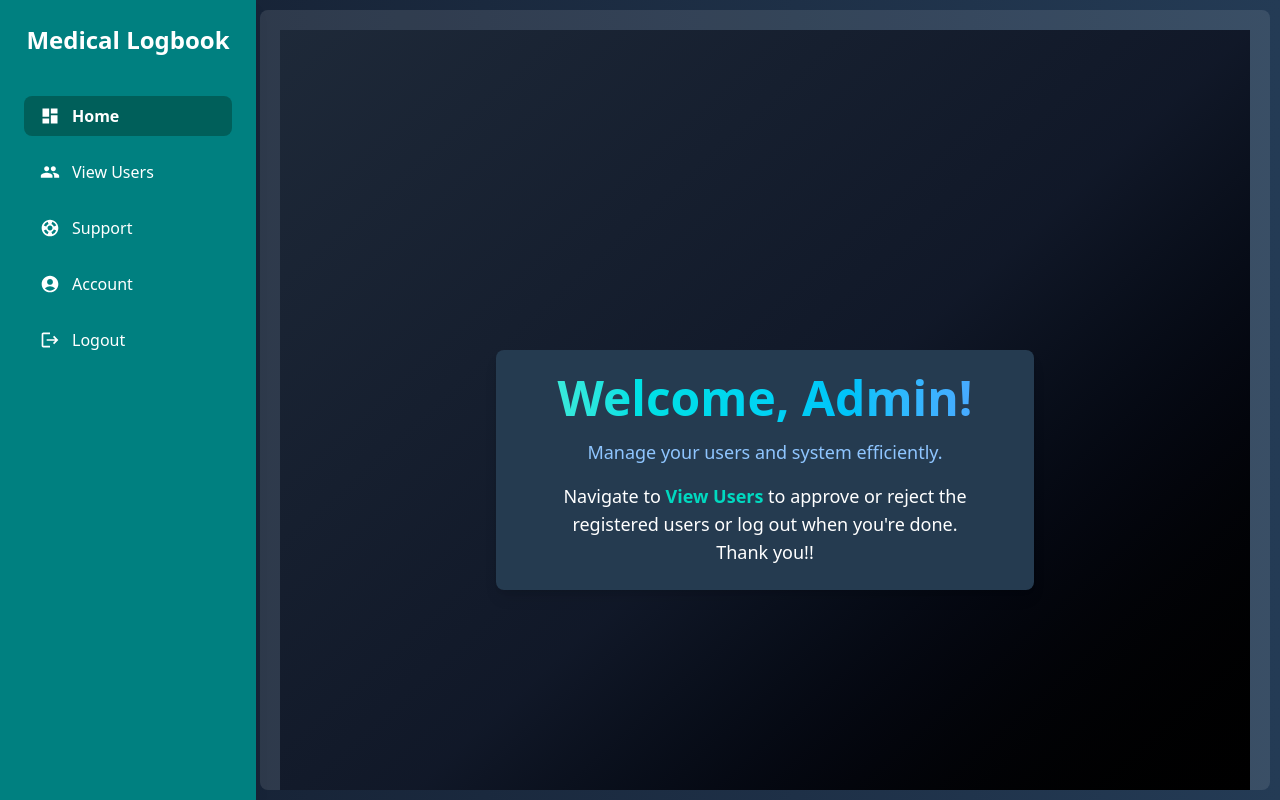
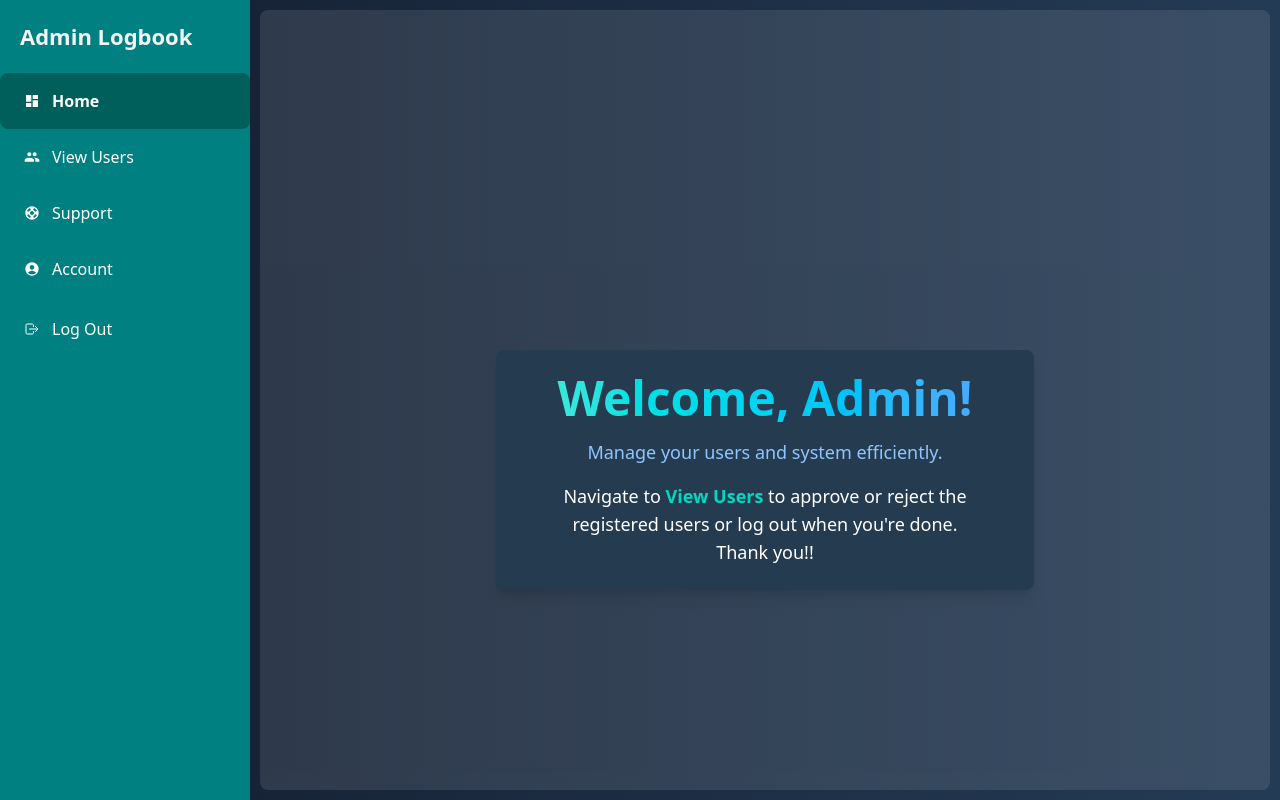
Before and after one commit to MallikarjunMiragi/medlog, a React (Vite) app in the folder medlog-frontend/: page /admin/home in a window 1280 px wide. Built offline with nearby package versions, Linux system fonts and the light colour scheme.

Commit message:
Admin page changes

```diff
--- a/medlog-frontend/src/App.jsx
+++ b/medlog-frontend/src/App.jsx
@@ -48,15 +48,22 @@ const AppLayout = () => {
 
   // ✅ Get user role from Redux store
   const { user } = useSelector((state) => state.auth);
-  const role = user?.role || "student"; // Default to student if role is not available
+  const role = user?.role;
 
   return (
     <div className="flex md:flex-row flex-col h-screen">
-      {!hideSidebar && (<div className="w-[250px] h-10 md:h-screen">
-        {/* ✅ Show correct sidebar based on user role */}
-        {role === "doctor" ? <DoctorSidebar /> : <Sidebar />}
-        </div>
-        )}
+      {!hideSidebar && (
+  <div className="w-[250px] h-10 md:h-screen">
+    {role === "doctor" ? (
+      <DoctorSidebar />
+    ) : role === "admin" ? (
+      <AdminDashboard />
+    ) : role === "student" ? (
+      <Sidebar />
+    ) : null}
+  </div>
+)}
+
         <div className="flex-1 p-5 overflow-y-auto bg-white/10 rounded-lg m-2.5"    style={{scrollbarWidth:"thin"}}>
           <Routes>
             <Route path="/" element={<LoginPage />} />
--- a/medlog-frontend/src/Components/AdminSidebar.jsx
+++ b/medlog-frontend/src/Components/AdminSidebar.jsx
@@ -1,44 +1,101 @@
-import React from "react";
-import { NavLink, useNavigate } from "react-router-dom";
-import { MdDashboard, MdGroup, MdLogout, MdSupport, MdAccountCircle } from "react-icons/md";
+import React, { useState } from "react";
+import { useNavigate, useLocation } from "react-router-dom";
+import { IoLogOutOutline, IoMenu, IoClose } from "react-icons/io5";
+import { MdDashboard, MdGroup, MdSupport, MdAccountCircle } from "react-icons/md";
 
 const AdminSidebar = () => {
   const navigate = useNavigate();
+  const location = useLocation();
+  const [isOpen, setIsOpen] = useState(null);
 
   const handleLogout = () => {
-    localStorage.removeItem("isAdmin");
+    localStorage.removeItem("user");
     navigate("/");
   };
 
-  const navLinkStyles = ({ isActive }) =>
-    `flex items-center gap-3 py-2 px-4 rounded-lg transition-all text-white
-     ${isActive ? "bg-teal-800 font-semibold" : "hover:bg-white/20 hover:border-l-[4px] hover:border-[#3498db] hover:pl-[16px]"}`;
+  const getLinkStyle = (path) => {
+    const isActive = location.pathname === path;
+    return `px-6 py-4 flex gap-3 items-center cursor-pointer rounded-lg transition-all duration-300 ${
+      isActive
+        ? "bg-teal-800 font-semibold"
+        : "hover:bg-white/20 hover:border-l-[4px] hover:border-[#3498db] hover:pl-[16px]"
+    }`;
+  };
 
   return (
-    <div className="w-64 bg-[#008080] text-white min-h-screen p-6 shadow-lg fixed top-0 left-0 h-screen z-50">
-      <h1 className="text-2xl font-bold mb-10 text-center">Medical Logbook</h1>
+    <>
+      {/* 🍔 Burger Icon - Show only when sidebar is closed */}
+      {!isOpen && (
+        <div className="md:hidden p-4 fixed top-0 left-0 z-50">
+          <button onClick={() => setIsOpen(true)} className="text-white text-3xl">
+            <IoMenu />
+          </button>
+        </div>
+      )}
 
-      <nav className="flex flex-col gap-4">
-        <NavLink to="/admin/home" className={navLinkStyles}>
-          <MdDashboard size={20} /> Home
-        </NavLink>
-        <NavLink to="/admin/users" className={navLinkStyles}>
-          <MdGroup size={20} /> View Users
-        </NavLink>
-        <NavLink to="/admin/support" className={navLinkStyles}>
-          <MdSupport size={20} /> Support
-        </NavLink>
-        <NavLink to="/admin/account" className={navLinkStyles}>
-          <MdAccountCircle size={20} /> Account
-        </NavLink>
-        <button
-          onClick={handleLogout}
-          className="flex items-center gap-3 hover:bg-teal-900 py-2 px-4 rounded-lg text-white transition-all"
-        >
-          <MdLogout size={20} /> Logout
-        </button>
-      </nav>
-    </div>
+      {/* 🧱 Sidebar Panel */}
+      <div
+        className={`bg-[#008080] w-[250px] h-screen text-white flex flex-col pt-5 fixed top-0 z-40 transition-transform duration-300 shadow-lg
+        ${isOpen ? "left-0" : "-left-[250px]"} md:left-0`}
+      >
+        {/* 🔠 Title & Close Button */}
+        <div className="flex items-center justify-between px-5 mb-5">
+          <div className="text-[22px] font-bold text-gray-100">Admin Logbook</div>
+          <button onClick={() => setIsOpen(false)} className="md:hidden text-white text-2xl">
+            <IoClose />
+          </button>
+        </div>
+
+        {/* 🔗 Navigation Links */}
+        <ul>
+          <li
+            className={getLinkStyle("/admin/home")}
+            onClick={() => {
+              navigate("/admin/home");
+              setIsOpen(false);
+            }}
+          >
+            <MdDashboard className="icon" /> Home
+          </li>
+          <li
+            className={getLinkStyle("/admin/users")}
+            onClick={() => {
+              navigate("/admin/users");
+              setIsOpen(false);
+            }}
+          >
+            <MdGroup className="icon" /> View Users
+          </li>
+          <li
+            className={getLinkStyle("/admin/support")}
+            onClick={() => {
+              navigate("/admin/support");
+              setIsOpen(false);
+            }}
+          >
+            <MdSupport className="icon" /> Support
+          </li>
+          <li
+            className={getLinkStyle("/admin/account")}
+            onClick={() => {
+              navigate("/admin/account");
+              setIsOpen(false);
+            }}
+          >
+            <MdAccountCircle className="icon" /> Account
+          </li>
+          <li
+            className="px-6 py-5 flex gap-3 items-center cursor-pointer rounded-md transition-all duration-300 hover:bg-[#154f4e]"
+            onClick={() => {
+              handleLogout();
+              setIsOpen(false);
+            }}
+          >
+            <IoLogOutOutline className="icon" /> Log Out
+          </li>
+        </ul>
+      </div>
+    </>
   );
 };
 
--- a/medlog-frontend/src/pages/AccountPage.jsx
+++ b/medlog-frontend/src/pages/AccountPage.jsx
@@ -306,8 +306,6 @@ const AccountPage = () => {
     </select>
   </>
 )}
-
-
       <button className="w-full p-3 bg-[#008080] rounded-md cursor-pointer transition hover:bg-[#015b5b]" onClick={handleUpdate}>
         Update
       </button>
--- a/medlog-frontend/src/pages/AdminDashboard.jsx
+++ b/medlog-frontend/src/pages/AdminDashboard.jsx
@@ -1,10 +1,9 @@
-import React from "react";
 import AdminSidebar from "../Components/AdminSidebar";
 import { Outlet } from "react-router-dom";
 
 const AdminDashboard = () => {
   return (
-    <div className=" bg-gradient-to-br from-gray-800 via-gray-900 to-black min-h-screen">
+    <div className=" min-h-screen">
       <AdminSidebar />
       <main className="flex-1 p-10 pr-50 pl-50 ">
         <Outlet />
--- a/medlog-frontend/src/reducers/authReducer.js
+++ b/medlog-frontend/src/reducers/authReducer.js
@@ -77,7 +77,8 @@ reducers: {
       })
       .addCase(loginUser.fulfilled, (state, action) => {
         state.isLoading = false;
-        state.user = action.payload; // Store the full user object
+        state.user = action.payload;
+        localStorage.setItem("user", JSON.stringify(action.payload)); // ✅ Save user to localStorage
       })
       .addCase(loginUser.rejected, (state, action) => {
         state.isLoading = false;
```
Also changed, not shown: medlog-frontend/src/Components/EditUserModal.jsx (added, +163 -0 lines), medlog-frontend/src/pages/AdminPage.jsx (+77 -50 lines).
